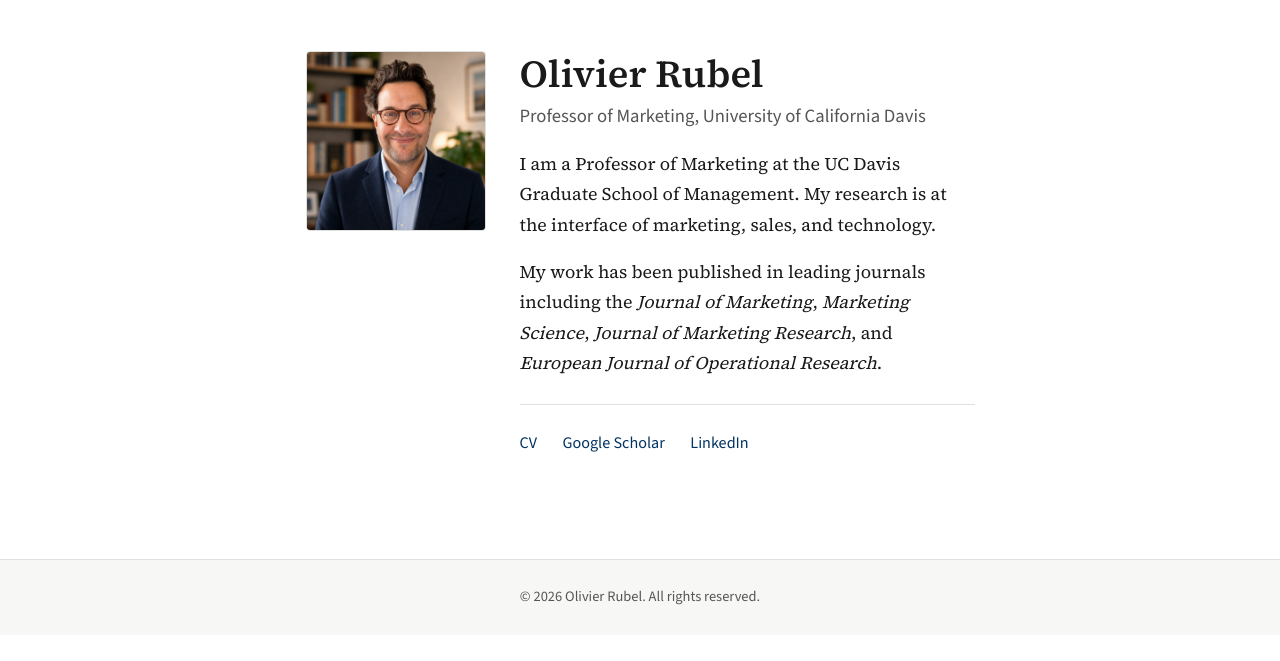
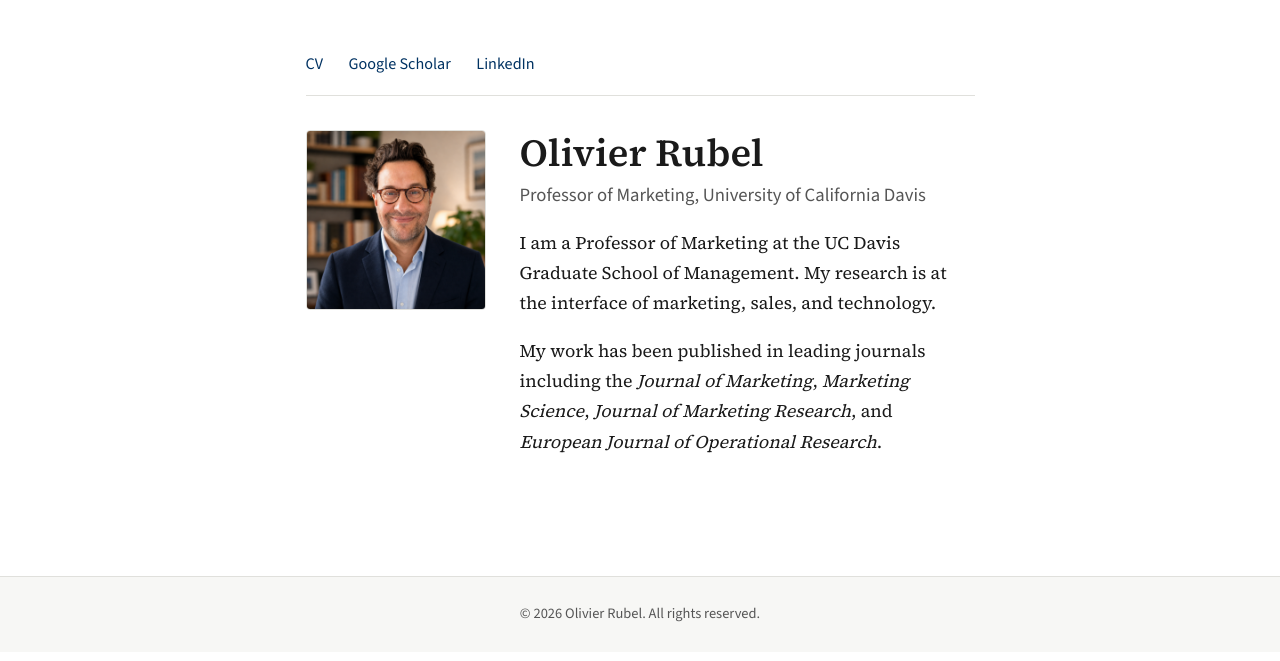
Before and after one commit to or-marketing/rubel.github.io, a Jekyll site: the page built from index.md, in a window 1280 px wide. Shown: the top 661 px of the page. Built offline with Jekyll 4.4.1, drawn with Linux system fonts in a browser that asks for light colours.

Commit message:
Move CV, Google Scholar, and LinkedIn links to top of page.
Co-authored-by: Cursor <cursoragent@cursor.com>

```diff
--- a/assets/css/style.css
+++ b/assets/css/style.css
@@ -229,9 +229,12 @@ img { max-width: 100%; height: auto; }
   display: flex;
   flex-wrap: wrap;
   gap: 0.75rem 1.5rem;
-  margin-top: 1.5rem;
-  padding-top: 1.5rem;
-  border-top: 1px solid var(--color-border);
+}
+
+.quick-links-top {
+  margin-bottom: 2rem;
+  padding-bottom: 1rem;
+  border-bottom: 1px solid var(--color-border);
 }
 
 .quick-links a {
--- a/index.md
+++ b/index.md
@@ -6,6 +6,12 @@ description: Professor of Marketing at UC Davis Graduate School of Management
 ---
 
 <div class="hero">
+  <div class="quick-links quick-links-top">
+    <a href="{{ '/CV.pdf' | absolute_url }}?v=3" target="_blank" rel="noopener">CV</a>
+    <a href="https://scholar.google.com/citations?user=RZs8_XoAAAAJ&hl=en&oi=ao">Google Scholar</a>
+    <a href="https://www.linkedin.com/in/olivier-rubel-b243411/">LinkedIn</a>
+  </div>
+
   <div class="hero-layout">
     <img class="hero-photo" src="{{ '/assets/images/olivier-rubel.png' | absolute_url }}" alt="Olivier Rubel">
     <div class="hero-content">
@@ -20,12 +26,6 @@ description: Professor of Marketing at UC Davis Graduate School of Management
           My work has been published in leading journals including the <em>Journal of Marketing</em>, <em>Marketing Science</em>, <em>Journal of Marketing Research</em>, and <em>European Journal of Operational Research</em>.
         </p>
       </div>
-
-      <div class="quick-links">
-        <a href="{{ '/CV.pdf' | absolute_url }}?v=3" target="_blank" rel="noopener">CV</a>
-        <a href="https://scholar.google.com/citations?user=RZs8_XoAAAAJ&hl=en&oi=ao">Google Scholar</a>
-        <a href="https://www.linkedin.com/in/olivier-rubel-b243411/">LinkedIn</a>
-      </div>
     </div>
   </div>
 </div>
```
